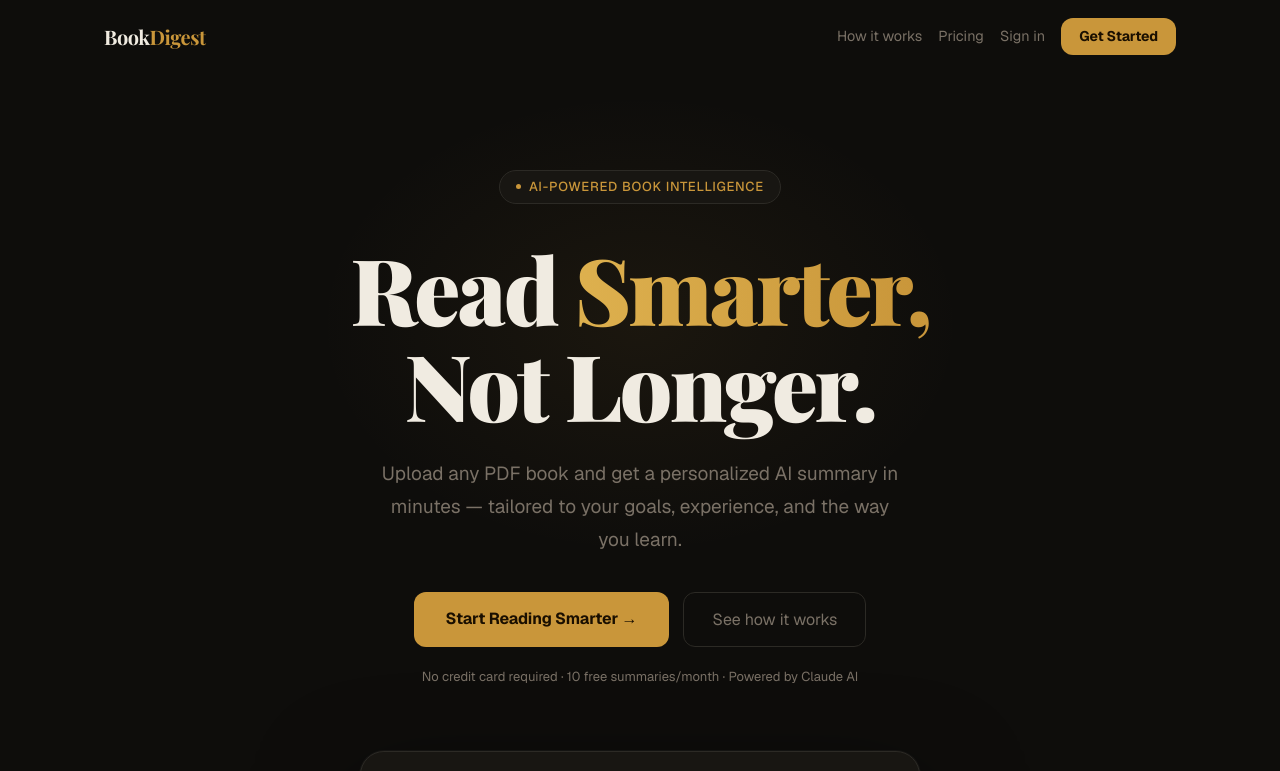
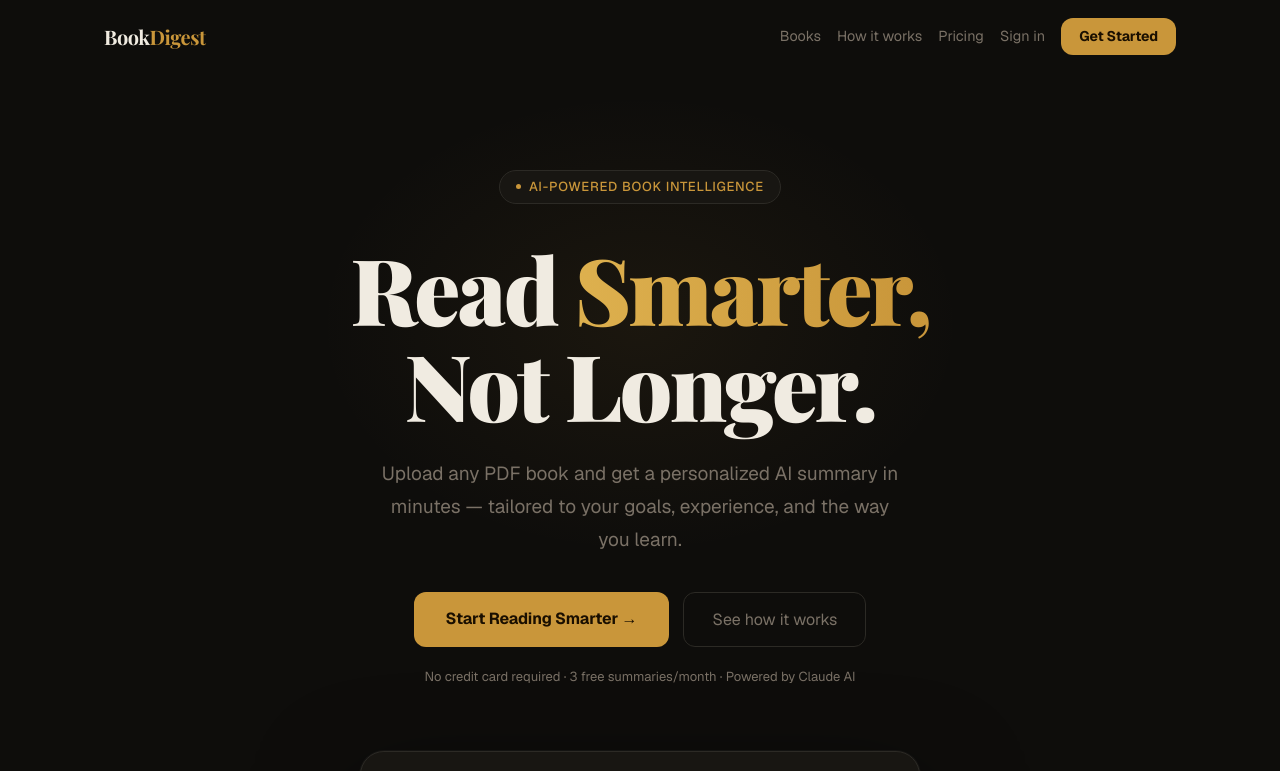
Before and after one commit to evandermarkus-dev/bookdigest, a Next.js app: page / in a window 1280 px wide. Shown: the top 771 px of the page. Built offline with nearby package versions, Linux system fonts and the light colour scheme; no server answers.

Commit message:
fix: correct free tier limit from 10 to 3 summaries/month in UI copy

```diff
--- a/app/page.tsx
+++ b/app/page.tsx
@@ -208,6 +208,7 @@ export default function Home() {
               </span>
             </a>
             <div style={{ display: 'flex', alignItems: 'center', gap: '1rem', flexWrap: 'wrap' }}>
+              <a href="/books" className="c-nav-link">Books</a>
               <a href="#how" className="c-nav-link">How it works</a>
               <a href="#pricing" className="c-nav-link">Pricing</a>
               <a href="/login" className="c-nav-link">Sign in</a>
@@ -274,7 +275,7 @@ export default function Home() {
 
             {/* Trust line */}
             <p className="c-fade-up c-d4" style={{ fontSize: '0.8125rem', color: 'var(--c-muted)' }}>
-              No credit card required · 10 free summaries/month · Powered by Claude AI
+              No credit card required · 3 free summaries/month · Powered by Claude AI
             </p>
 
             {/* Hero card mockup */}
@@ -555,9 +556,10 @@ export default function Home() {
             <p style={{ fontSize: '0.8125rem', color: 'var(--c-muted)' }}>
               © 2026 BookDigest · Built with Claude AI
             </p>
-            <a href="/login" className="c-nav-link" style={{ fontSize: '0.8125rem' }}>
-              Sign In →
-            </a>
+            <div style={{ display: 'flex', gap: '1.25rem', alignItems: 'center' }}>
+              <a href="/books" className="c-nav-link" style={{ fontSize: '0.8125rem' }}>Books</a>
+              <a href="/login" className="c-nav-link" style={{ fontSize: '0.8125rem' }}>Sign In →</a>
+            </div>
           </div>
         </footer>
       </div>
--- a/app/s/[token]/page.tsx
+++ b/app/s/[token]/page.tsx
@@ -148,7 +148,7 @@ export default async function SharedSummaryPage({ params }: { params: Promise<{
           >
             Start for free →
           </a>
-          <p className="text-indigo-300 text-xs mt-3">No credit card required · 10 free summaries/month</p>
+          <p className="text-indigo-300 text-xs mt-3">No credit card required · 3 free summaries/month</p>
         </div>
       </main>
     </div>
--- a/lib/email.ts
+++ b/lib/email.ts
@@ -105,7 +105,7 @@ function welcomeHtml() {
     </table>
     ${btn(`${SITE_URL}/dashboard`, 'Go to your dashboard →')}
     <p style="margin:24px 0 0;font-size:13px;color:#aaa;font-family:system-ui,sans-serif;">
-      You have <strong style="color:#555;">10 free summaries</strong> per month. No credit card required.
+      You have <strong style="color:#555;">3 free summaries</strong> per month. No credit card required.
     </p>
   `)
 }
```
